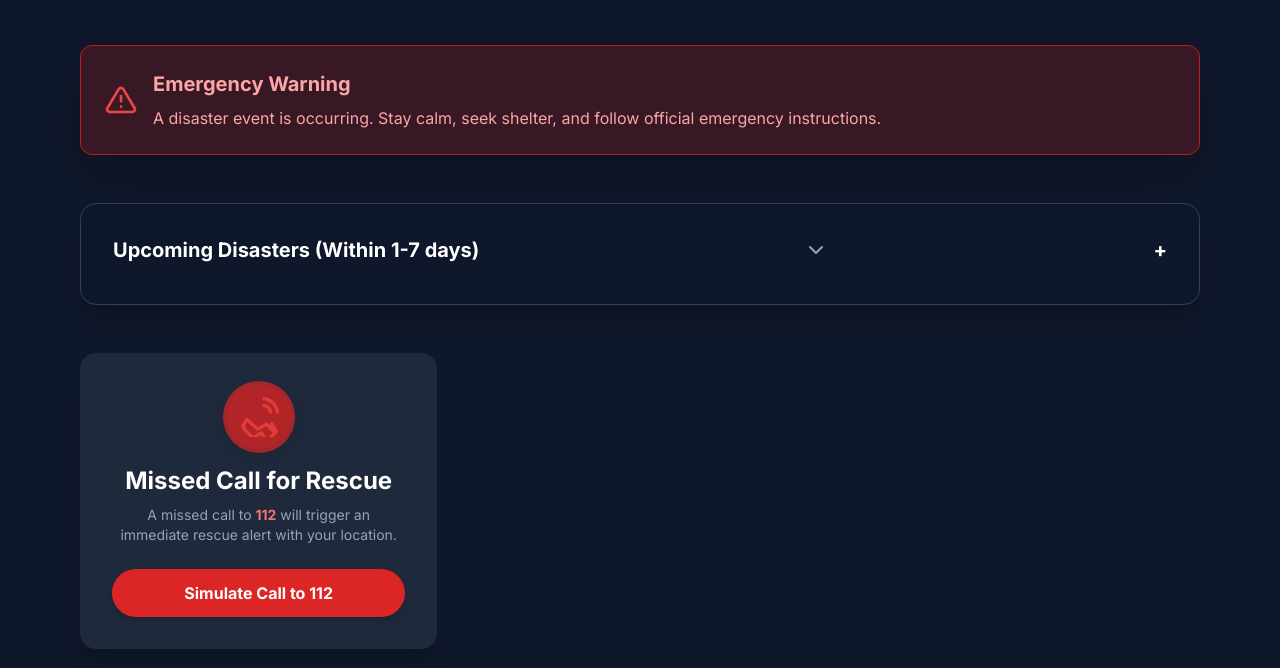
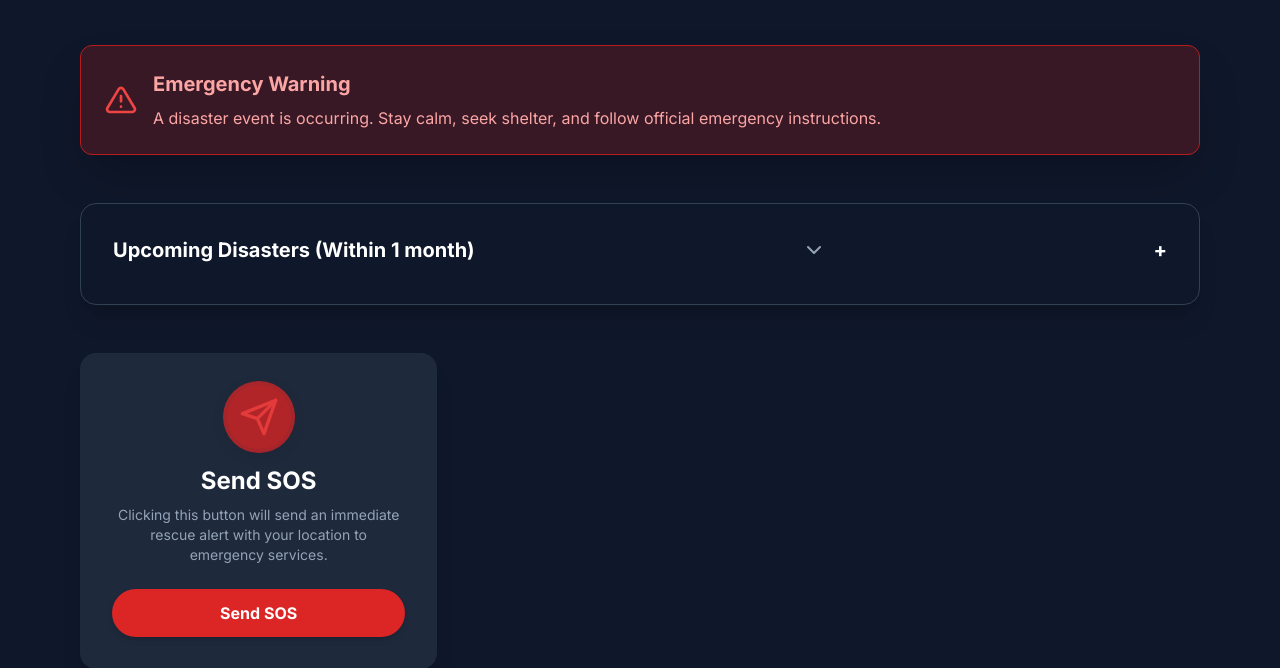
Before and after one commit to hahaponi/disaster-management, a plain HTML site: page index.html in a window 1280 px wide. Shown: the part 167-835 px from the top of the page. Drawn offline with nearby package versions, Linux system fonts and the light colour scheme.

Commit message:
Update index.html

```diff
--- a/index.html
+++ b/index.html
@@ -85,7 +85,7 @@
         <section class="bg-slate-900 p-6 md:p-8 rounded-2xl shadow-xl border border-slate-700 mb-12">
             <details>
                 <summary class="flex items-center justify-between cursor-pointer text-xl font-bold text-white mb-2">
-                    <span>Upcoming Disasters (Within 1-7 days)</span>
+                    <span>Upcoming Disasters (Within 1 month)</span>
                     <svg xmlns="http://www.w3.org/2000/svg" width="24" height="24" viewBox="0 0 24 24" fill="none" stroke="currentColor" stroke-width="2" stroke-linecap="round" stroke-linejoin="round" class="feather feather-chevron-down text-slate-400">
                         <polyline points="6 9 12 15 18 9"></polyline>
                     </svg>
@@ -99,6 +99,10 @@
                         <li>
                             <p class="font-bold">High Flood Alert: Eastern India</p>
                             <p class="text-sm">Heavy rainfall predicted. River levels may rise rapidly.</p>
+                        </li>
+                        <li>
+                            <p class="font-bold">Monsoon Alert: Central India</p>
+                            <p class="text-sm">Extended heavy monsoon expected over the next 3 weeks, increasing flood risk.</p>
                         </li>
                     </ul>
                     <p class="mt-4 text-sm text-slate-500">
@@ -114,16 +118,17 @@
                 <div class="text-center">
                     <div class="relative inline-flex items-center justify-center p-3 rounded-full bg-red-600 bg-opacity-20 mb-4 icon">
                         <div class="absolute inline-flex h-full w-full bg-red-600 opacity-50 rounded-full pulse-animation"></div>
-                        <svg xmlns="http://www.w3.org/2000/svg" width="40" height="40" viewBox="0 0 24 24" fill="none" stroke="currentColor" stroke-width="2" stroke-linecap="round" stroke-linejoin="round" class="feather feather-phone-call text-red-400">
-                            <path d="M15.05 5A5 5 0 0 1 19 8.95M15.05 1A9 9 0 0 1 23 8.94m-1.55 12.35l-4.47-4.47a.99.99 0 0 0-1.28-.15l-3.83 2.39a1 1 0 0 1-.95 0L4.74 13.5l-2.39 3.83c-.14.2-.14.45 0 .65L3.37 18.5a.99.99 0 0 0 .15 1.28l4.47 4.47a.99.99 0 0 0 1.28-.15l3.83-2.39c.2-.14.45-.14.65 0l2.39 3.83a1 1 0 0 0 1.28.15l4.47-4.47a.99.99 0 0 0 .15-1.28l-2.39-3.83z"></path>
+                        <svg xmlns="http://www.w3.org/2000/svg" width="40" height="40" viewBox="0 0 24 24" fill="none" stroke="currentColor" stroke-width="2" stroke-linecap="round" stroke-linejoin="round" class="feather feather-send text-red-400">
+                            <line x1="22" y1="2" x2="11" y2="13"></line>
+                            <polygon points="22 2 15 22 11 13 2 10 22 2"></polygon>
                         </svg>
                     </div>
-                    <h3 class="text-2xl font-bold mb-2 text-white">Missed Call for Rescue</h3>
+                    <h3 class="text-2xl font-bold mb-2 text-white">Send SOS</h3>
                     <p class="text-sm text-slate-400 mb-6">
-                        A missed call to <span class="text-red-400 font-bold">112</span> will trigger an immediate rescue alert with your location.
+                        Clicking this button will send an immediate rescue alert with your location to emergency services.
                     </p>
                     <button id="rescueBtn" class="w-full bg-red-600 text-white font-bold py-3 rounded-full transition-all duration-300 hover:bg-red-700 focus:outline-none focus:ring-4 focus:ring-red-500 focus:ring-opacity-50 shadow-md">
-                        Simulate Call to 112
+                        Send SOS
                     </button>
                 </div>
             </div>
@@ -303,8 +308,8 @@
         // Event Listeners
         rescueBtn.addEventListener('click', () => {
             getUserLocation(location => {
-                const msg = `Missed call successfully simulated to 112.`;
-                showMessage('Call Simulated', msg);
+                const msg = `An SOS alert has been sent to emergency services. Your location coordinates (${location.latitude}, ${location.longitude}) have been shared for immediate assistance.`;
+                showMessage('SOS Sent', msg);
             });
         });
 
```
